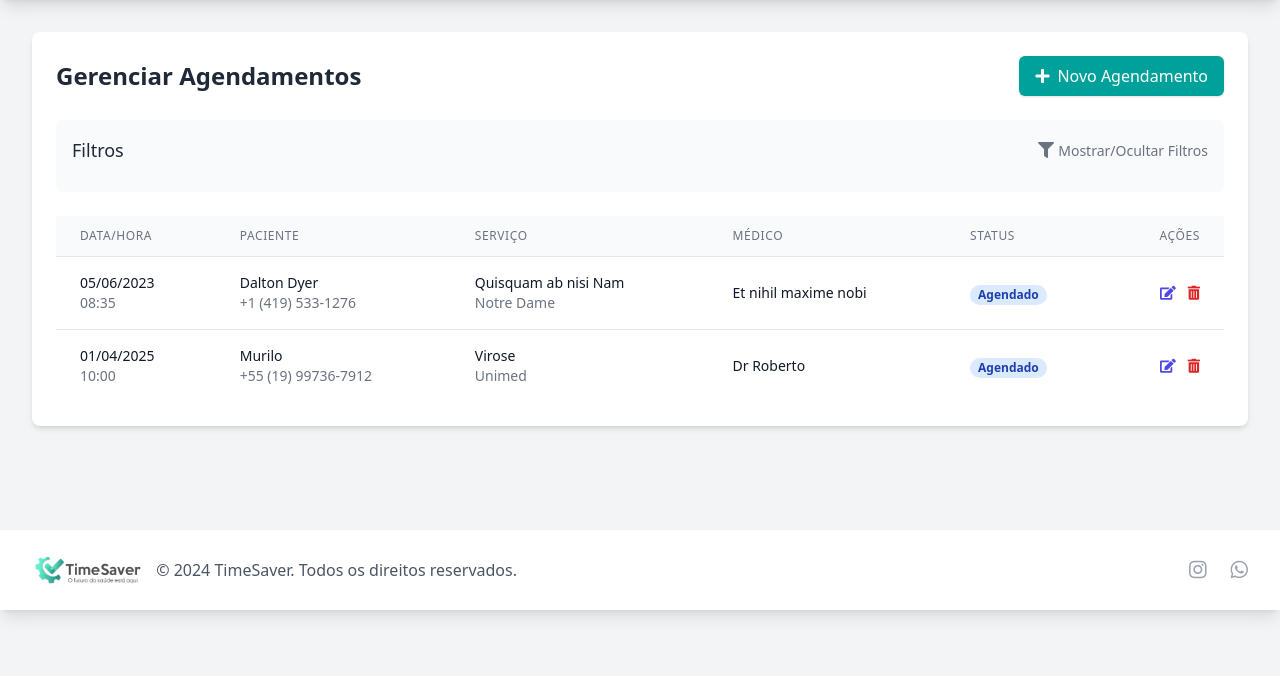
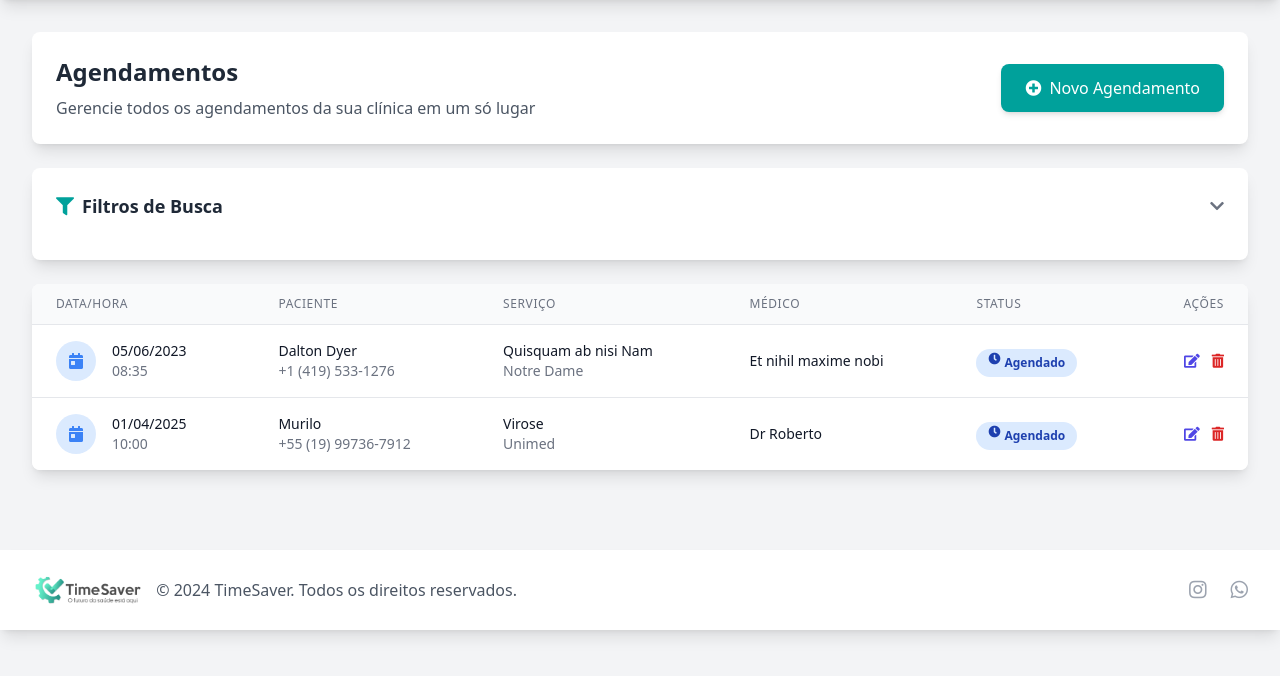
Before and after one commit to mrlazarias/teste-tecnico-timesaver, a Flask app: page /appointments/ in a window 1280 px wide. Shown: the part 64-740 px from the top of the page. Run offline with Flask 3, Linux system fonts and the light colour scheme; some libraries are stand-ins or nearby versions.

Commit message:
fix layout

```diff
--- a/app/templates/appointments/index.html
+++ b/app/templates/appointments/index.html
@@ -1,86 +1,148 @@
 {% extends 'base.html' %}
 
-{% block title %}Agendamentos - Timesaver{% endblock %}
+{% block title %}Agendamentos - TimeSaver{% endblock %}
 
 {% block content %}
-<div class="bg-white rounded-lg shadow-md p-6 mb-6">
-    <div class="flex flex-col md:flex-row md:items-center md:justify-between mb-6">
-        <h1 class="text-2xl font-bold text-gray-800 mb-4 md:mb-0">Gerenciar Agendamentos</h1>
-        <a href="{{ url_for('appointments.new') }}" class="inline-flex items-center px-4 py-2 bg-primary hover:bg-secondary text-white rounded-md shadow transition duration-150 ease-in-out">
-            <i class="fas fa-plus mr-2"></i> Novo Agendamento
+<div class="max-w-7xl mx-auto">
+    <!-- Header Section -->
+    <div class="bg-white rounded-lg shadow-lg p-6 mb-6">
+        <div class="flex flex-col md:flex-row md:items-center md:justify-between gap-4">
+            <div>
+                <h1 class="text-2xl font-bold text-gray-800 mb-2">Agendamentos</h1>
+                <p class="text-gray-600">Gerencie todos os agendamentos da sua clínica em um só lugar</p>
+            </div>
+            <a href="{{ url_for('appointments.new') }}"
+                class="inline-flex items-center px-6 py-3 bg-primary hover:bg-secondary text-white rounded-lg shadow-md transition-all transform hover:scale-105 focus:outline-none focus:ring-2 focus:ring-offset-2 focus:ring-primary">
+                <i class="fas fa-plus-circle mr-2"></i>
+                Novo Agendamento
             </a>
+        </div>
     </div>
 
     <!-- Filtros -->
-    <div class="bg-gray-50 p-4 rounded-md mb-6">
-        <div class="flex items-center justify-between mb-3">
-            <h3 class="text-lg font-medium text-gray-800">Filtros</h3>
-            <button id="toggle-filters" class="text-gray-500 hover:text-gray-700">
-                <i class="fas fa-filter"></i> <span class="text-sm">Mostrar/Ocultar Filtros</span>
+    <div class="bg-white rounded-lg shadow-lg p-6 mb-6">
+        <div class="flex items-center justify-between mb-4">
+            <h2 class="text-lg font-semibold text-gray-800 flex items-center">
+                <i class="fas fa-filter text-primary mr-2"></i>
+                Filtros de Busca
+            </h2>
+            <button id="toggle-filters" class="text-gray-500 hover:text-primary transition-colors">
+                <i class="fas fa-chevron-down" id="filter-icon"></i>
             </button>
         </div>
 
         <div id="filters-container" class="hidden">
-            <form method="get" action="{{ url_for('appointments.index') }}" class="space-y-4">
-                <div class="grid grid-cols-1 md:grid-cols-2 lg:grid-cols-3 gap-4">
+            <form method="get" action="{{ url_for('appointments.index') }}" class="space-y-6">
+                <div class="grid grid-cols-1 md:grid-cols-2 lg:grid-cols-3 gap-6">
+                    <!-- Data -->
                     <div>
                         <label for="date" class="block text-sm font-medium text-gray-700 mb-1">Data</label>
-                        <input type="date" id="date" name="date" class="w-full rounded-md border-gray-300 shadow-sm focus:border-primary focus:ring focus:ring-primary focus:ring-opacity-50" value="{{ request.args.get('date', '') }}">
+                        <div class="relative">
+                            <div class="absolute inset-y-0 left-0 pl-3 flex items-center pointer-events-none">
+                                <i class="far fa-calendar text-gray-400"></i>
+                            </div>
+                            <input type="date" id="date" name="date"
+                                class="pl-10 w-full rounded-lg border-gray-300 focus:border-primary focus:ring focus:ring-primary focus:ring-opacity-50"
+                                value="{{ request.args.get('date', '') }}">
+                        </div>
                     </div>
 
+                    <!-- Paciente -->
                     <div>
                         <label for="client" class="block text-sm font-medium text-gray-700 mb-1">Paciente</label>
-                        <input type="text" id="client" name="client" class="w-full rounded-md border-gray-300 shadow-sm focus:border-primary focus:ring focus:ring-primary focus:ring-opacity-50" value="{{ request.args.get('client', '') }}">
+                        <div class="relative">
+                            <div class="absolute inset-y-0 left-0 pl-3 flex items-center pointer-events-none">
+                                <i class="far fa-user text-gray-400"></i>
+                            </div>
+                            <input type="text" id="client" name="client"
+                                class="pl-10 w-full rounded-lg border-gray-300 focus:border-primary focus:ring focus:ring-primary focus:ring-opacity-50"
+                                placeholder="Nome do paciente"
+                                value="{{ request.args.get('client', '') }}">
+                        </div>
                     </div>
 
+                    <!-- Serviço -->
                     <div>
                         <label for="service" class="block text-sm font-medium text-gray-700 mb-1">Serviço</label>
-                        <input type="text" id="service" name="service" class="w-full rounded-md border-gray-300 shadow-sm focus:border-primary focus:ring focus:ring-primary focus:ring-opacity-50" value="{{ request.args.get('service', '') }}">
+                        <div class="relative">
+                            <div class="absolute inset-y-0 left-0 pl-3 flex items-center pointer-events-none">
+                                <i class="fas fa-briefcase-medical text-gray-400"></i>
+                            </div>
+                            <input type="text" id="service" name="service"
+                                class="pl-10 w-full rounded-lg border-gray-300 focus:border-primary focus:ring focus:ring-primary focus:ring-opacity-50"
+                                placeholder="Nome do serviço"
+                                value="{{ request.args.get('service', '') }}">
+                        </div>
                     </div>
 
                     {% if 'insurance' in columns %}
+                    <!-- Convênio -->
                     <div>
                         <label for="insurance" class="block text-sm font-medium text-gray-700 mb-1">Convênio</label>
-                        <select id="insurance" name="insurance" class="w-full rounded-md border-gray-300 shadow-sm focus:border-primary focus:ring focus:ring-primary focus:ring-opacity-50">
-                            <option value="">Todos</option>
+                        <div class="relative">
+                            <div class="absolute inset-y-0 left-0 pl-3 flex items-center pointer-events-none">
+                                <i class="fas fa-id-card text-gray-400"></i>
+                            </div>
+                            <select id="insurance" name="insurance"
+                                class="pl-10 w-full rounded-lg border-gray-300 focus:border-primary focus:ring focus:ring-primary focus:ring-opacity-50">
+                                <option value="">Todos os convênios</option>
                                 {% for ins in insurances %}
                                 <option value="{{ ins }}" {% if request.args.get('insurance') == ins %}selected{% endif %}>{{ ins }}</option>
                                 {% endfor %}
                             </select>
                         </div>
+                    </div>
                     {% endif %}
 
                     {% if 'doctor' in columns %}
+                    <!-- Médico -->
                     <div>
                         <label for="doctor" class="block text-sm font-medium text-gray-700 mb-1">Médico</label>
-                        <select id="doctor" name="doctor" class="w-full rounded-md border-gray-300 shadow-sm focus:border-primary focus:ring focus:ring-primary focus:ring-opacity-50">
-                            <option value="">Todos</option>
+                        <div class="relative">
+                            <div class="absolute inset-y-0 left-0 pl-3 flex items-center pointer-events-none">
+                                <i class="fas fa-user-md text-gray-400"></i>
+                            </div>
+                            <select id="doctor" name="doctor"
+                                class="pl-10 w-full rounded-lg border-gray-300 focus:border-primary focus:ring focus:ring-primary focus:ring-opacity-50">
+                                <option value="">Todos os médicos</option>
                                 {% for doc in doctors %}
                                 <option value="{{ doc }}" {% if request.args.get('doctor') == doc %}selected{% endif %}>{{ doc }}</option>
                                 {% endfor %}
                             </select>
                         </div>
+                    </div>
                     {% endif %}
 
                     {% if 'status' in columns %}
+                    <!-- Status -->
                     <div>
                         <label for="status" class="block text-sm font-medium text-gray-700 mb-1">Status</label>
-                        <select id="status" name="status" class="w-full rounded-md border-gray-300 shadow-sm focus:border-primary focus:ring focus:ring-primary focus:ring-opacity-50">
-                            <option value="">Todos</option>
+                        <div class="relative">
+                            <div class="absolute inset-y-0 left-0 pl-3 flex items-center pointer-events-none">
+                                <i class="fas fa-tasks text-gray-400"></i>
+                            </div>
+                            <select id="status" name="status"
+                                class="pl-10 w-full rounded-lg border-gray-300 focus:border-primary focus:ring focus:ring-primary focus:ring-opacity-50">
+                                <option value="">Todos os status</option>
                                 <option value="agendado" {% if request.args.get('status') == 'agendado' %}selected{% endif %}>Agendado</option>
                                 <option value="confirmado" {% if request.args.get('status') == 'confirmado' %}selected{% endif %}>Confirmado</option>
                                 <option value="realizado" {% if request.args.get('status') == 'realizado' %}selected{% endif %}>Realizado</option>
                                 <option value="cancelado" {% if request.args.get('status') == 'cancelado' %}selected{% endif %}>Cancelado</option>
                             </select>
                         </div>
+                    </div>
                     {% endif %}
                 </div>
 
-                <div class="flex justify-end space-x-3">
-                    <a href="{{ url_for('appointments.index') }}" class="px-4 py-2 border border-gray-300 rounded-md text-gray-700 bg-white hover:bg-gray-50 focus:outline-none focus:ring-2 focus:ring-offset-2 focus:ring-primary">
+                <div class="flex justify-end space-x-4">
+                    <a href="{{ url_for('appointments.index') }}"
+                        class="inline-flex items-center px-4 py-2 border border-gray-300 rounded-lg text-gray-700 bg-white hover:bg-gray-50 focus:outline-none focus:ring-2 focus:ring-offset-2 focus:ring-primary transition-colors">
+                        <i class="fas fa-eraser mr-2"></i>
                         Limpar Filtros
                     </a>
-                    <button type="submit" class="px-4 py-2 border border-transparent rounded-md shadow-sm text-white bg-primary hover:bg-secondary focus:outline-none focus:ring-2 focus:ring-offset-2 focus:ring-primary">
+                    <button type="submit"
+                        class="inline-flex items-center px-4 py-2 bg-primary hover:bg-secondary text-white rounded-lg shadow-md focus:outline-none focus:ring-2 focus:ring-offset-2 focus:ring-primary transition-colors">
+                        <i class="fas fa-search mr-2"></i>
                         Filtrar
                     </button>
                 </div>
@@ -88,7 +150,9 @@
         </div>
     </div>
 
-    <!-- Tabela de Agendamentos -->
+    <!-- Lista de Agendamentos -->
+    <div class="bg-white rounded-lg shadow-lg overflow-hidden">
+        {% if appointments %}
         <div class="overflow-x-auto">
             <table class="min-w-full divide-y divide-gray-200">
                 <thead class="bg-gray-50">
@@ -119,10 +183,17 @@
                 </thead>
                 <tbody class="bg-white divide-y divide-gray-200">
                     {% for appointment in appointments %}
-                <tr class="hover:bg-gray-50">
+                    <tr class="hover:bg-gray-50 transition-colors">
                         <td class="px-6 py-4 whitespace-nowrap">
-                        <div class="text-sm text-gray-900">{{ appointment.date.strftime('%d/%m/%Y') }}</div>
+                            <div class="flex items-center">
+                                <div class="flex-shrink-0 h-10 w-10 flex items-center justify-center rounded-full {{ 'bg-blue-100' if appointment.status == 'agendado' else 'bg-green-100' if appointment.status == 'confirmado' else 'bg-purple-100' if appointment.status == 'realizado' else 'bg-red-100' }}">
+                                    <i class="fas fa-calendar-day {{ 'text-blue-500' if appointment.status == 'agendado' else 'text-green-500' if appointment.status == 'confirmado' else 'text-purple-500' if appointment.status == 'realizado' else 'text-red-500' }}"></i>
+                                </div>
+                                <div class="ml-4">
+                                    <div class="text-sm font-medium text-gray-900">{{ appointment.date.strftime('%d/%m/%Y') }}</div>
                                     <div class="text-sm text-gray-500">{{ appointment.time.strftime('%H:%M') }}</div>
+                                </div>
+                            </div>
                         </td>
                         <td class="px-6 py-4 whitespace-nowrap">
                             <div class="text-sm font-medium text-gray-900">{{ appointment.client_name }}</div>
@@ -143,68 +214,90 @@
                         {% endif %}
                         {% if 'status' in columns %}
                         <td class="px-6 py-4 whitespace-nowrap">
-                        {% if appointment.status == 'agendado' %}
-                        <span class="px-2 inline-flex text-xs leading-5 font-semibold rounded-full bg-blue-100 text-blue-800">
-                            Agendado
+                            <span class="px-3 py-1 inline-flex text-xs leading-5 font-semibold rounded-full
+                                {% if appointment.status == 'agendado' %}bg-blue-100 text-blue-800
+                                {% elif appointment.status == 'confirmado' %}bg-green-100 text-green-800
+                                {% elif appointment.status == 'realizado' %}bg-purple-100 text-purple-800
+                                {% elif appointment.status == 'cancelado' %}bg-red-100 text-red-800
+                                {% endif %}">
+                                <i class="fas {% if appointment.status == 'agendado' %}fa-clock
+                                    {% elif appointment.status == 'confirmado' %}fa-check
+                                    {% elif appointment.status == 'realizado' %}fa-check-double
+                                    {% elif appointment.status == 'cancelado' %}fa-times
+                                    {% endif %} mr-1"></i>
+                                {{ appointment.status|title }}
                             </span>
-                        {% elif appointment.status == 'confirmado' %}
-                        <span class="px-2 inline-flex text-xs leading-5 font-semibold rounded-full bg-green-100 text-green-800">
-                            Confirmado
-                        </span>
-                        {% elif appointment.status == 'realizado' %}
-                        <span class="px-2 inline-flex text-xs leading-5 font-semibold rounded-full bg-purple-100 text-purple-800">
-                            Realizado
-                        </span>
-                        {% elif appointment.status == 'cancelado' %}
-                        <span class="px-2 inline-flex text-xs leading-5 font-semibold rounded-full bg-red-100 text-red-800">
-                            Cancelado
-                        </span>
-                        {% else %}
-                        <span class="px-2 inline-flex text-xs leading-5 font-semibold rounded-full bg-gray-100 text-gray-800">
-                            -
-                        </span>
-                        {% endif %}
                         </td>
                         {% endif %}
                         <td class="px-6 py-4 whitespace-nowrap text-right text-sm font-medium">
                             <div class="flex justify-end space-x-3">
-                            <a href="{{ url_for('appointments.edit', id=appointment.id) }}" class="text-indigo-600 hover:text-indigo-900" title="Editar">
+                                <a href="{{ url_for('appointments.edit', id=appointment.id) }}"
+                                    class="text-indigo-600 hover:text-indigo-900 transition-colors"
+                                    title="Editar">
                                     <i class="fas fa-edit"></i>
                                 </a>
-                            <form method="post" action="{{ url_for('appointments.delete', id=appointment.id) }}" class="inline" onsubmit="return confirm('Tem certeza que deseja excluir este agendamento?');">
-                                <button type="submit" class="text-red-600 hover:text-red-900" title="Excluir">
+                                <form method="post" action="{{ url_for('appointments.delete', id=appointment.id) }}"
+                                    class="inline"
+                                    onsubmit="return confirm('Tem certeza que deseja excluir este agendamento?');">
+                                    <button type="submit"
+                                        class="text-red-600 hover:text-red-900 transition-colors"
+                                        title="Excluir">
                                         <i class="fas fa-trash-alt"></i>
                                     </button>
                                 </form>
                             </div>
                         </td>
                     </tr>
-                {% else %}
-                <tr>
-                    <td colspan="6" class="px-6 py-4 text-center text-gray-500">
-                        Nenhum agendamento encontrado.
-                        <a href="{{ url_for('appointments.new') }}" class="text-primary hover:text-secondary">Criar novo agendamento</a>
-                    </td>
-                </tr>
                     {% endfor %}
                 </tbody>
             </table>
         </div>
+        {% else %}
+        <div class="text-center py-12">
+            <div class="flex flex-col items-center">
+                <div class="rounded-full bg-gray-100 p-6 mb-4">
+                    <i class="fas fa-calendar-times text-4xl text-gray-400"></i>
+                </div>
+                <h3 class="text-lg font-medium text-gray-900 mb-2">Nenhum agendamento encontrado</h3>
+                <p class="text-gray-500 mb-6">
+                    {% if request.args|length > 0 %}
+                    Tente ajustar os filtros de busca ou
+                    <a href="{{ url_for('appointments.index') }}" class="text-primary hover:text-secondary">
+                        visualize todos os agendamentos
+                    </a>.
+                    {% else %}
+                    Comece criando um
+                    <a href="{{ url_for('appointments.new') }}" class="text-primary hover:text-secondary">
+                        novo agendamento
+                    </a>.
+                    {% endif %}
+                </p>
+            </div>
+        </div>
+        {% endif %}
+    </div>
 </div>
 
+{% block scripts %}
 <script>
     document.addEventListener('DOMContentLoaded', function() {
         const toggleFilters = document.getElementById('toggle-filters');
         const filtersContainer = document.getElementById('filters-container');
+        const filterIcon = document.getElementById('filter-icon');
 
         // Mostrar filtros se algum estiver ativo
         {% if request.args|length > 0 %}
         filtersContainer.classList.remove('hidden');
+        filterIcon.classList.remove('fa-chevron-down');
+        filterIcon.classList.add('fa-chevron-up');
         {% endif %}
 
         toggleFilters.addEventListener('click', function() {
             filtersContainer.classList.toggle('hidden');
+            filterIcon.classList.toggle('fa-chevron-down');
+            filterIcon.classList.toggle('fa-chevron-up');
         });
     });
 </script>
 {% endblock %}
+{% endblock %}
```
Lines whose indentation alone changed are shown as unchanged.
